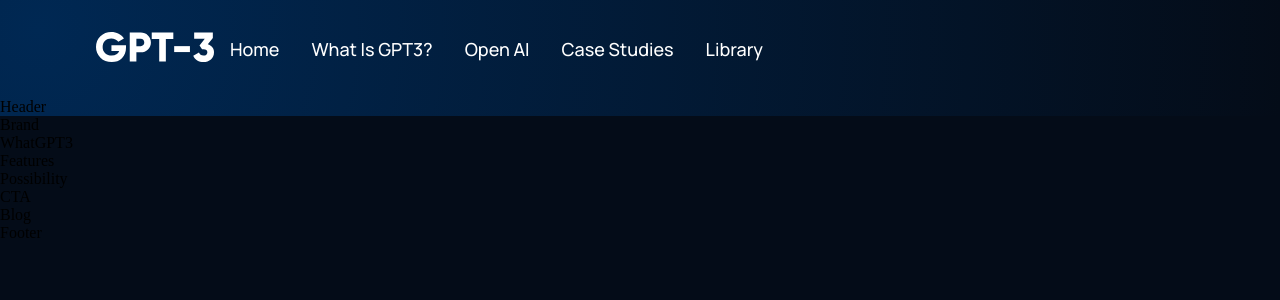
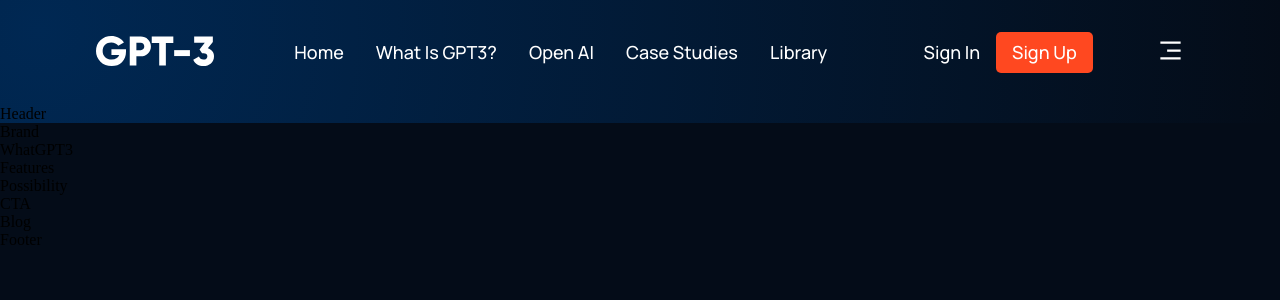
Before and after one commit to vish23698sahu/GPT3-web, a React (Create React App) app: page / in a window 1280 px wide. Shown: the top 300 px of the page. Built offline with nearby package versions, Linux system fonts and the light colour scheme; the HTML template or start-up script is replaced by a standard one.

Commit message:
v - 1 navbar added

```diff
--- a/src/components/navbar/Navbar.jsx
+++ b/src/components/navbar/Navbar.jsx
@@ -1,10 +1,21 @@
-import React from 'react';
+import React, { useState } from 'react';
 import {RiMenu3Line, RiCloseLine} from 'react-icons/ri';
 import logo from '../../assets/logo.svg';
 import './navbar.css';
 
+const Menu = () => (
+  <>
+    <p><a href='#home'>Home</a> </p>
+          <p><a href='#wgpt3'>What is GPT3?</a> </p>
+          <p><a href='#possibility'>Open AI</a> </p>
+          <p><a href='#features'>Case Studies</a> </p>
+          <p><a href='#blog'>Library</a> </p>
+  </>
+)
 
 const Navbar = () => {
+  const [toggleMenu, setToggleMenu] = useState(false);
+
   return (
     <div className='gpt3__navbar'>
       <div className='gpt3__navbar-links'>
@@ -12,14 +23,30 @@
           <img src={logo} alt='logo' />
         </div>
         <div className='gpt3__navbar-links_container'>
-          <p><a href='#home'>Home</a> </p>
-          <p><a href='#wgpt3'>What is GPT3?</a> </p>
-          <p><a href='#possibility'>Open AI</a> </p>
-          <p><a href='#features'>Case Studies</a> </p>
-          <p><a href='#blog'>Library</a> </p>
+          <Menu />
         </div>
-        <div>
-
+        <div className='gpt3__navbar-sign'>
+          <p>Sign In</p>
+          <button type='button'>Sign Up</button>
+        </div>
+        <div className='gpt__navbar-menu'>
+          {toggleMenu
+            ? <RiCloseLine color='#fff' size={27} onClick={() => setToggleMenu(false) } />
+            : <RiMenu3Line color='#fff' size={27} onClick={() => setToggleMenu(true) } />
+          }
+          {
+            toggleMenu && (
+              <div className='gpt3__navbar-menu_container scale-up-center'>
+                <div className='gpt3__navbar-menu_container-links'>
+                  <Menu />
+                  <div className='gpt3__navbar-menu_container-links-sign'>
+                    <p>Sign In</p>
+                    <button type='button'>Sign Up</button>
+                  </div>
+                </div>
+              </div>
+            )
+          }
         </div>
       </div>
     </div>
--- a/src/components/navbar/navbar.css
+++ b/src/components/navbar/navbar.css
@@ -9,7 +9,7 @@
 .gpt3__navbar-links{
     flex: 1;
     display: flex;
-    justify-content: flex-start;
+    justify-content:space-between;
     align-items: center;
 }
 
@@ -46,3 +46,89 @@
     margin: 0 1rem;
     cursor: pointer;
 }
+
+.gpt3__navbar-sign button,
+.gpt3__navbar-menu_container button{
+    padding: 0.5rem 1rem;
+    color: #fff;
+    font-family: var(--font-family);
+    font-weight: 500;
+    font-size: 18px;
+    line-height: 25px;
+    background: #FF4820;
+    border-radius: 5px;
+    border: none;
+    outline: none;
+    cursor: pointer;
+}
+
+.gpt3__navbar-menu{
+    margin-left: 1rem;
+    display: none;
+    position: relative;
+}
+
+.gpt3__navbar-menu svg{
+    cursor: pointer;
+}
+
+.gpt3__navbar-menu_container{
+    display: flex;
+    justify-content: flex-end;
+    align-items: flex-end;
+    flex-direction: column;
+    text-align: end;
+    background: var(--color-footer);
+    padding: 2rem;
+    position: absolute;
+    top: 40px;
+    right: 0;
+    margin-top: 1rem;
+    min-width: 210px;
+    border-radius: 5px;
+    box-shadow: 0 0 5 rgba(0, 0, 0, 0.2) ;
+}
+
+.scale-up-center{
+    margin-top: 12%;
+}
+
+.gpt3__navbar-menu_container p{
+    margin: 1rem 0;
+}
+
+.gpt3__navbar-menu_container-links-sign{
+    display: none;
+}
+
+
+@media screen and (max-width: 1050px) {
+    .gpt3__navbar-links_container{
+        display: none;
+    }
+
+    .gpt3__navbar-menu{
+        display: flex;
+    }
+}
+
+@media screen and (max-width: 700px) {
+    .gpt3__navbar{
+        padding: 2rem 2rem;
+    }
+}
+
+@media screen and (max-width: 550px) {
+    .gpt3__navbar{
+        padding: 2rem;
+    }
+    .gpt3__navbar-sign{
+        display: none;
+    }
+    .gpt3__navbar-menu_container{
+        top: 20px;
+    }
+    .gpt3__navbar-menu_container-links-sign{
+        display: block;
+    }
+}
```
